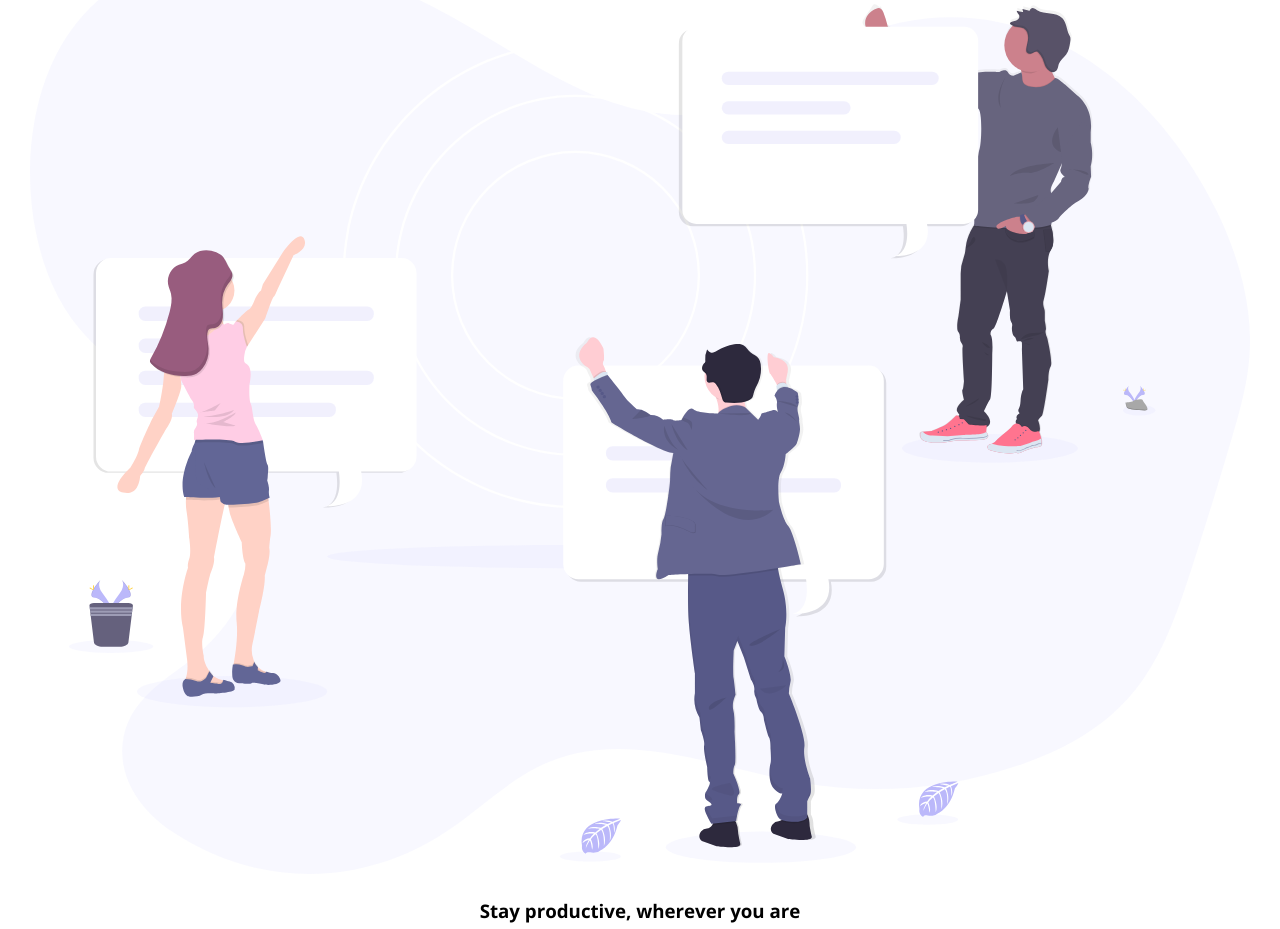
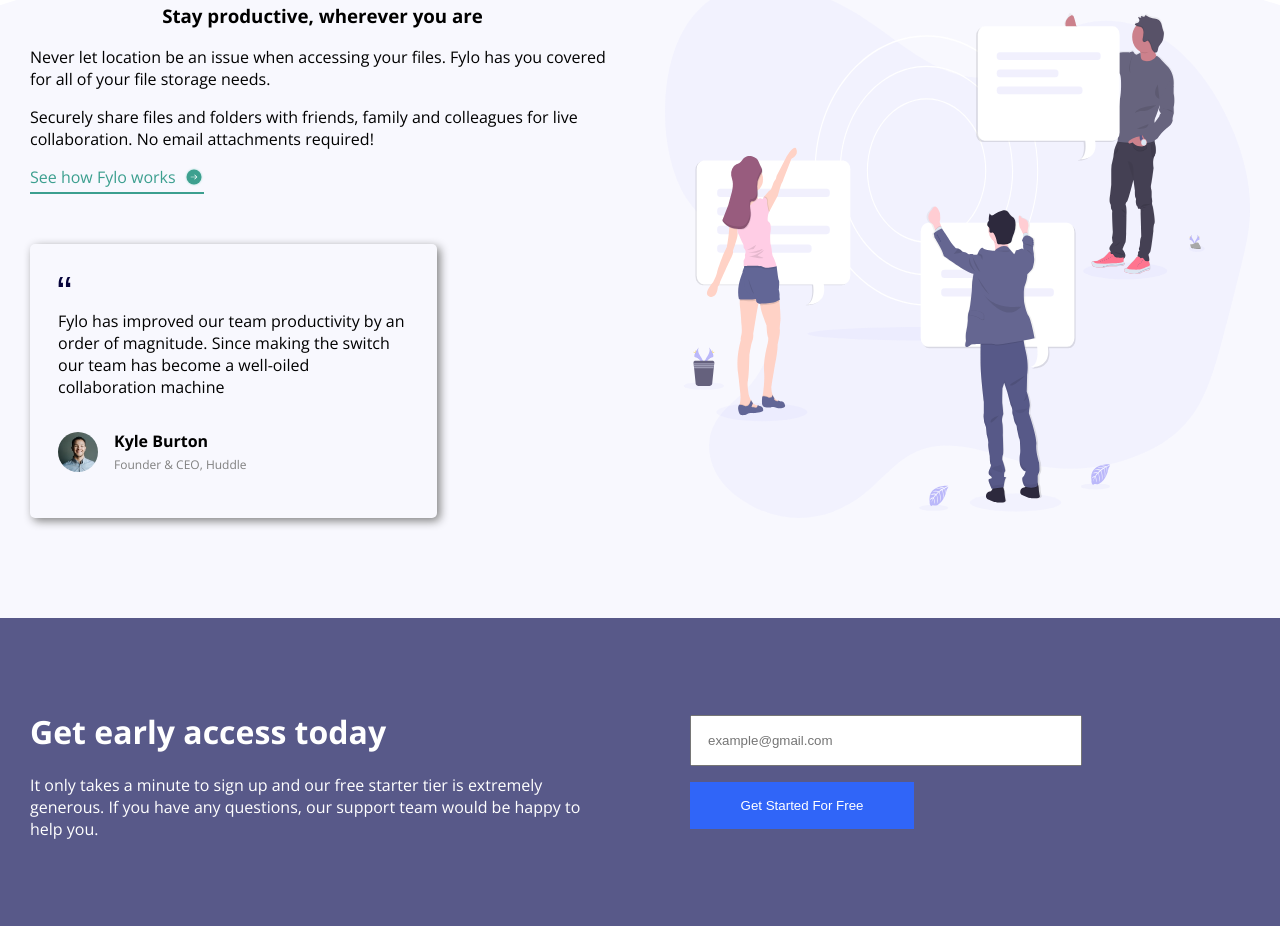
Before and after one commit to romanncodes/landing-page-diurno, a plain HTML site: page index.html in a window 1280 px wide. Shown: the part 784-1713 px from the top of the page. Drawn offline with nearby package versions, Linux system fonts and the light colour scheme.

Commit message:
seccion 3 terminada

```diff
--- a/css/style.css
+++ b/css/style.css
@@ -81,7 +81,12 @@
 .seccion2 {
   display: flex;
   flex-direction: column-reverse;
-  margin: 100px 30px 0px 30px;
+  padding: 100px 30px 100px 30px;
+  margin-top: 30px;
+  background-image: url("../img/bg-curve-mobile.svg");
+  background-repeat: no-repeat;
+  background-size: 1800px 100%; /*ancho alto*/
+  background-position: center;
 }
 
 .contenido2 h3 {
@@ -112,6 +117,61 @@
   width: 100%;
 }
 
+.card2 {
+  margin-top: 50px;
+  padding: 28px;
+  box-shadow: 3px 3px 10px grey;
+  border-radius: 5px;
+}
+
+.contact2 {
+  display: flex;
+  align-items: center;
+}
+.contact2 img {
+  height: 40px;
+  border-radius: 20px;
+  margin-right: 16px;
+}
+
+.info2 p {
+  font-weight: bold;
+}
+.cargo {
+  font-weight: 400;
+  color: grey;
+  font-size: 12px;
+}
+/*SECCION 3*/
+.seccion3 {
+  background: var(--DesaturatedBlue);
+  padding: 70px 30px 70px 30px; /*70px 30px*/
+  color: white;
+}
+.seccion3 h1,
+p {
+  text-align: center;
+}
+
+.form3 {
+  display: flex;
+  flex-direction: column;
+  align-items: center;
+}
+.form3 input {
+  padding: 16px;
+  width: 70%;
+  box-sizing: border-box;
+}
+.form3 button {
+  padding: 16px;
+  width: 70%;
+  background: var(--BrightBlue);
+  color: white;
+  border: 0px;
+  margin-top: 16px;
+}
+
 @media screen and (min-width: 768px) {
   .seccion1 {
     display: grid;
@@ -130,4 +190,41 @@
   .form1 button {
     box-sizing: border-box;
   }
+  /*SECCION 2*/
+  .seccion2 {
+    background-image: url("../img/bg-curve-desktop.svg");
+    background-repeat: no-repeat;
+    background-size: 3000px 100%; /*ancho alto*/
+    background-position: center;
+    display: grid;
+    grid-template-columns: 1fr 1fr;
+    grid-gap: 50px;
+  }
+
+  .link2 {
+    display: flex;
+    justify-content: flex-start;
+  }
+  .card2 {
+    width: 60%;
+  }
+  /*SECCION 3*/
+  .seccion3 {
+    display: grid;
+    grid-template-columns: 1fr 1fr;
+    align-items: center;
+    grid-gap: 100px;
+  }
+  .form3 {
+    display: flex;
+    flex-direction: column;
+    align-items: flex-start;
+  }
+  .form3 button {
+    width: 40%;
+  }
+  .seccion3 h1,
+  p {
+    text-align: left;
+  }
 }
--- a/index.html
+++ b/index.html
@@ -76,8 +76,10 @@
             <div class="contact2">
               <img src="img/avatar-testimonial.jpg" alt="" />
               <div class="info2">
-                <p>Kyle Burton</p>
-                <span>Founder & CEO, Huddle</span>
+                <p>
+                  Kyle Burton<br />
+                  <span class="cargo">Founder & CEO, Huddle</span>
+                </p>
               </div>
             </div>
           </div>
@@ -88,6 +90,24 @@
       </div>
 
       <!--END SECCION 2-->
+
+      <!-- SECCION 3-->
+      <div class="seccion3">
+        <div class="info3">
+          <h1>Get early access today</h1>
+          <p>
+            It only takes a minute to sign up and our free starter tier is
+            extremely generous. If you have any questions, our support team
+            would be happy to help you.
+          </p>
+        </div>
+        <div class="form3">
+          <input type="text" placeholder="example@gmail.com" />
+          <button>Get Started For Free</button>
+        </div>
+      </div>
+
+      <!--END SECCION 3-->
     </div>
   </body>
 </html>
```
